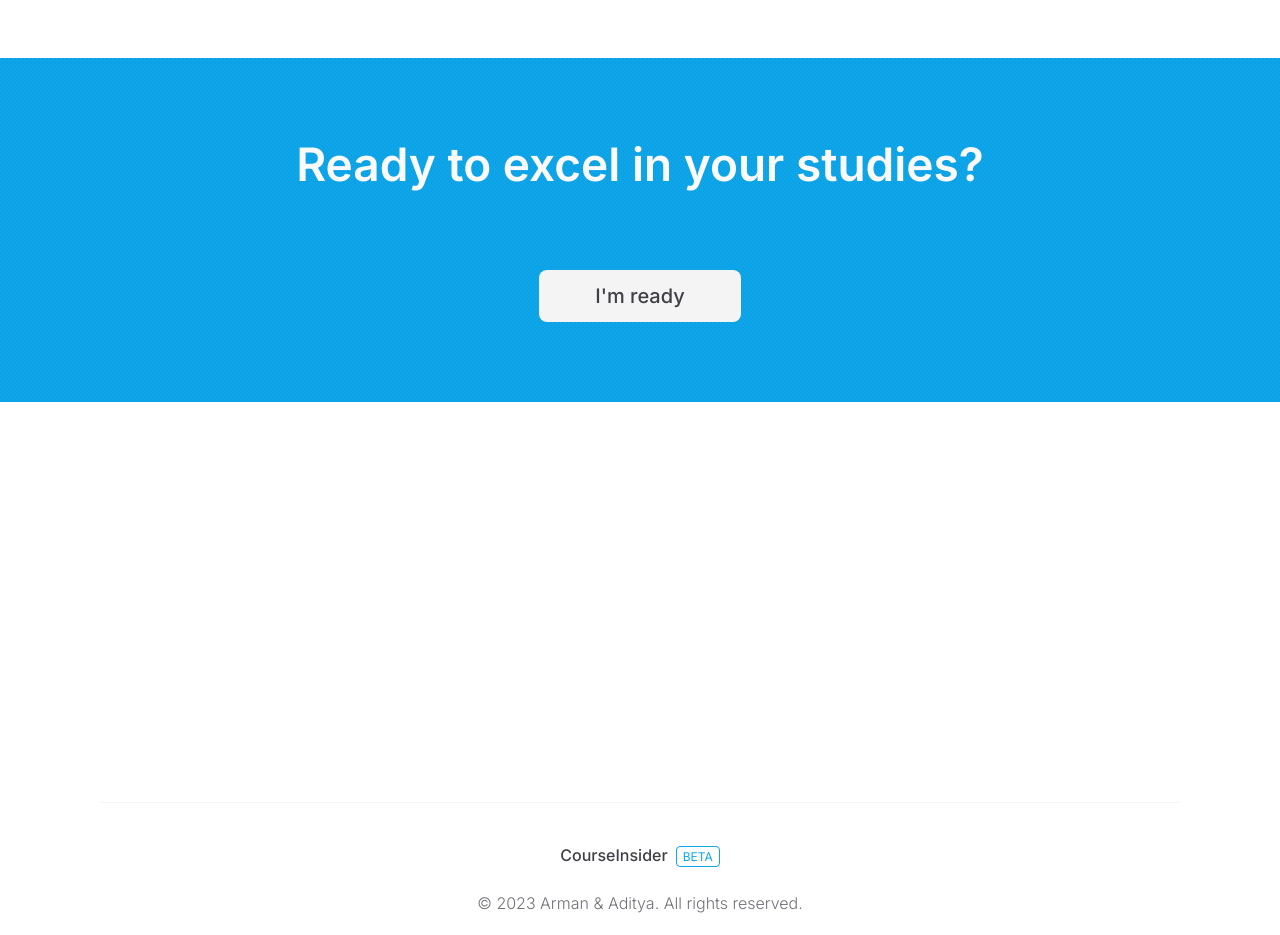
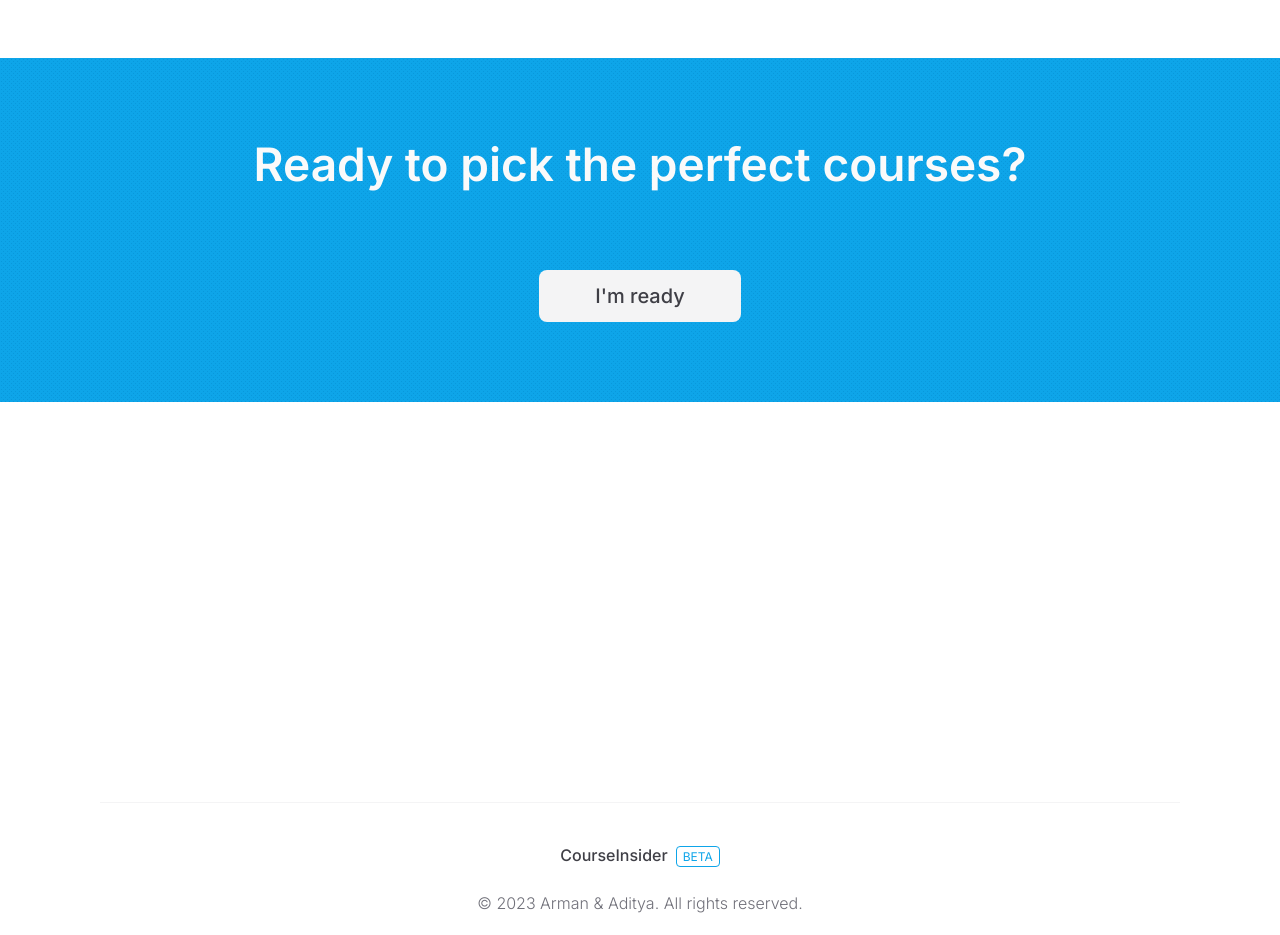
Before and after one commit to CarboxyDev/CourseInsider, a Next.js app: page / in a window 1280 px wide. Shown: the part 2280-3215 px from the top of the page. Built offline with nearby package versions, Linux system fonts and the light colour scheme; no server answers; what tailwindcss-debug-screens would draw is missing.

Commit message:
Change CTA tagline

```diff
--- a/src/components/home/CTA.tsx
+++ b/src/components/home/CTA.tsx
@@ -6,7 +6,7 @@ export const CTA = () => {
     <>
       <FullPageWidthContainer className="CTA-bg flex flex-col items-center justify-center py-20">
         <h3 className="text-zinc-50 hidden py-2 text-center text-3xl font-semibold md:block md:text-[46px]">
-          Ready to excel in your studies?
+          Ready to pick the perfect courses?
         </h3>
         <div>
           <Link href="/">
```
